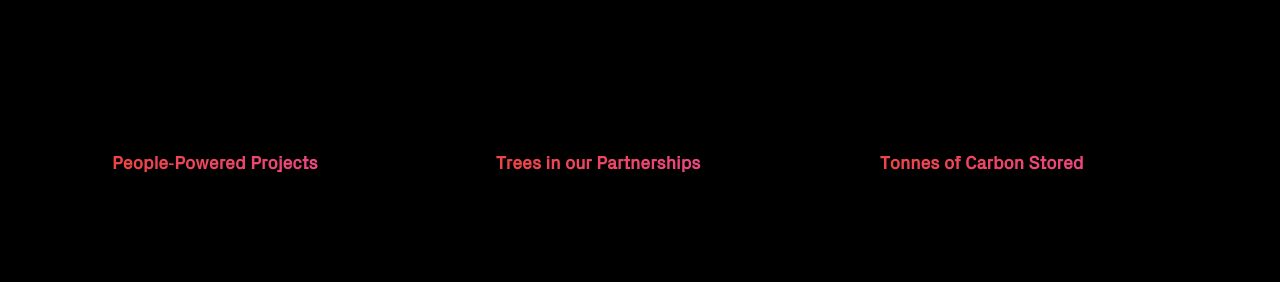
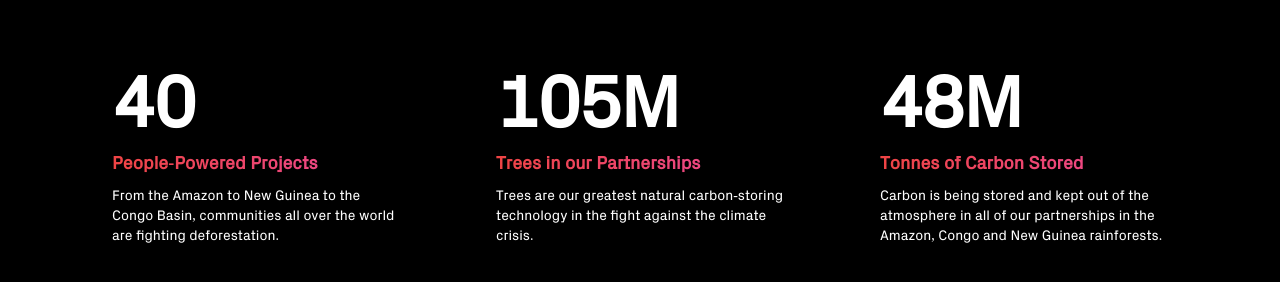
Before and after one commit to cal-dev-lab/globeco-nextjs, a Next.js app: page / in a window 1280 px wide. Shown: the part 1880-2162 px from the top of the page. Built offline with nearby package versions, Linux system fonts and the light colour scheme.

Commit message:
Changed padding for medium breakpoint and changed text to white on Cards

```diff
--- a/components/CardGallery/CardOne.js
+++ b/components/CardGallery/CardOne.js
@@ -2,13 +2,13 @@ import React from 'react'
 
 function CardOne() {
     return (
-        <div className='p-6'>
+        <div className='md:p-6'>
             <li className="mx-auto items-center justify-center text-left p-2 md:h-full h-full">
-                <h1 className='text-7xl font-bold tracking-tight'>40</h1>
+                <h1 className='text-7xl text-white font-bold tracking-tight'>40</h1>
                 <h5 className="text-lg font-bold mt-2 text-transparent bg-clip-text bg-gradient-to-r from-red-500 to-pink-500">
                 People-Powered Projects
                     </h5>
-                <p className="text-sm mx-auto mt-2">
+                <p className="text-sm mx-auto mt-2 text-white">
                 From the Amazon to New Guinea to the Congo Basin, communities all over the world are fighting deforestation.
                 </p>
             </li>
--- a/components/CardGallery/CardThree.js
+++ b/components/CardGallery/CardThree.js
@@ -2,13 +2,13 @@ import React from 'react'
 
 function CardThree() {
     return (
-        <div className='p-6'>
+        <div className='md:p-6'>
             <li className="mx-auto items-center justify-center text-left p-2 md:h-full h-full">
-                <h1 className='text-7xl font-bold tracking-tight'>48M</h1>
+                <h1 className='text-7xl font-bold tracking-tight text-white'>48M</h1>
                 <h5 className="text-lg font-bold mt-2 text-transparent bg-clip-text bg-gradient-to-r from-red-500 to-pink-500">
                     Tonnes of Carbon Stored
                 </h5>
-                <p className="text-sm mx-auto mt-2">
+                <p className="text-sm mx-auto mt-2 text-white">
                     Carbon is being stored and kept out of the atmosphere in all of our partnerships in the Amazon, Congo and New Guinea rainforests.
                 </p>
             </li>
--- a/components/CardGallery/CardTwo.js
+++ b/components/CardGallery/CardTwo.js
@@ -2,13 +2,13 @@ import React from 'react'
 
 function CardTwo() {
     return (
-        <div className='p-6'>
+        <div className='md:p-6'>
             <li className="mx-auto items-center justify-center text-left p-2 md:h-full h-full">
-                <h1 className='text-7xl font-bold tracking-tight'>105M</h1>
+                <h1 className='text-7xl font-bold tracking-tight text-white'>105M</h1>
                 <h5 className="text-lg font-bold mt-2 text-transparent bg-clip-text bg-gradient-to-r from-red-500 to-pink-500">
                     Trees in our Partnerships
                 </h5>
-                <p className="text-sm mx-auto mt-2">
+                <p className="text-sm mx-auto mt-2 text-white">
                     Trees are our greatest natural carbon-storing technology in the fight against the climate crisis.
                 </p>
             </li>
```
